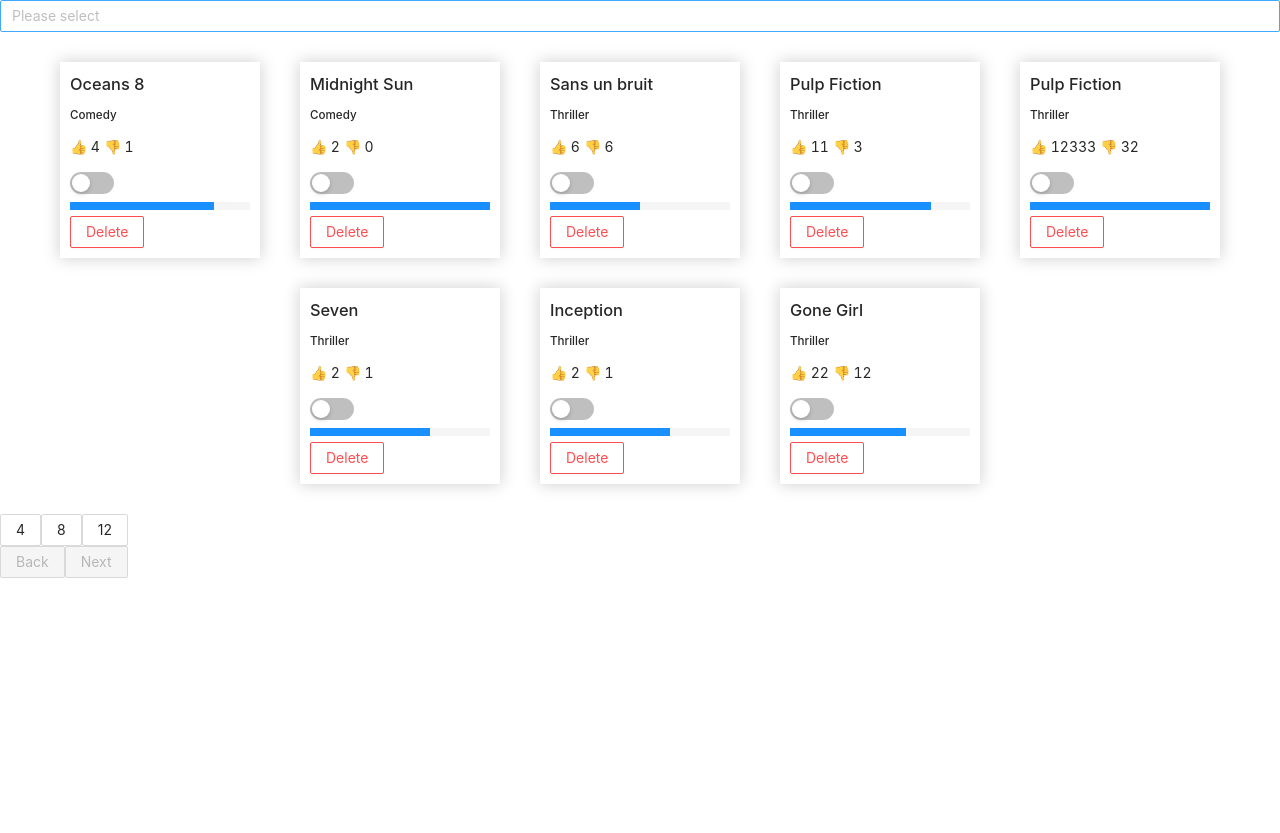
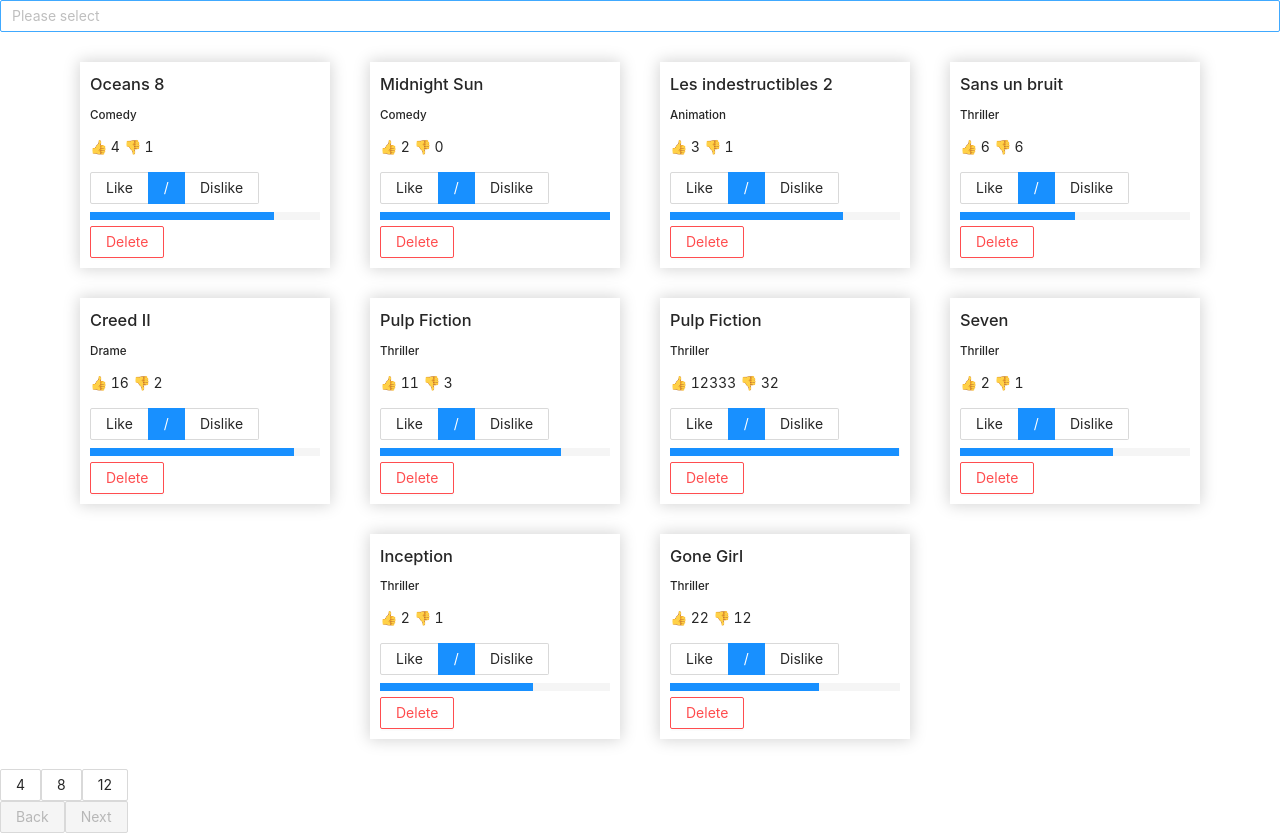
Before and after one commit to dadadjamel/test-react-particeep, a React (Create React App) app: page / in a window 1280 px wide. Before the commit the page ends 800 px from the top, so only its background shows below. Built offline with nearby package versions, Linux system fonts and the light colour scheme.

Commit message:
added new way of like/dislike

```diff
--- a/src/App.js
+++ b/src/App.js
@@ -18,16 +18,20 @@ function App() {
   const [numberOfItemInPage, setNumberOfItemInPage] = useState(12)
   const [pages] = useState(Math.round(movies.length / numberOfItemInPage));
   const [currentPage, setCurrentPage] = useState(1)
-  const [categoryTable, setCategoryTable] = useState([{value:'ff',label:'ffss'},{value:'ffaa',label:'ffssaa'}])
+  const [categoryTable, setCategoryTable] = useState([{ value: 'ff', label: 'ffss' }, { value: 'ffaa', label: 'ffssaa' }])
 
 
+  const getAllMovies = () => {
+    movies$.then(movie => {
+      setMovies(movie)
+    });
+  }
 
   useState(() => {
     // setIsloading(true)
-    movies$.then(movie => {
-      setMovies(movie)
-    });
-    console.log(movies,'😎😎😎');
+    getAllMovies()
+
+    console.log(movies, '😎😎😎');
     // setIsloading(false)
   }, [])
 
@@ -38,11 +42,9 @@ function App() {
 
     if (movies.length != 0) {
       // setCategoryTable([{value:'Thriller',label:'Thriller'},{value:'Comedy',label:'Comedy'}])
-      setCategoryTable(['Thriller','Comedy'])
+      setCategoryTable([])
     }
-    console.log(movies,'😍😍😍')
-
-
+    console.log(movies, '😍😍😍')
   }
 
   useState(() => {
@@ -60,19 +62,7 @@ function App() {
     console.log('number is deleted', id)
   }
 
-  const handleLikeDislike = (id) => {
-    // setMovies(movies.map(movie => movie.id == id ? {...movie,likes:movie.likes+1} : movie))
-    setMovies(movies.map(movie => {
-      if (movie?.id == id) {
-        if (movie?.likedalready == false) {
-          return { ...movie, likes: movie.likes - 1, likedalready: true }
-        } else {
-          return { ...movie, likes: movie.likes + 1, likedalready: false }
-        }
-      } else return movie
-    }))
-    console.log('number is liked/disliked', id)
-  }
+
 
 
   return (
@@ -86,10 +76,10 @@ function App() {
         placeholder="Please select"
       >
 
-        {categoryTable.length != 0 ? categoryTable?.map((cat,index) => (
+        {categoryTable.length != 0 ? categoryTable?.map((cat, index) => (
           <Option key={index} value={cat}>{cat}</Option>
         )) : console.log('❌❌❌')}
-          {/* <Option value="{cat}">"cat"</Option> */}
+        {/* <Option value="{cat}">"cat"</Option> */}
 
       </Select>
 
@@ -97,13 +87,12 @@ function App() {
       {!movies.length == 0 ? <div className='movies' >
         {movies.slice(currentPage * numberOfItemInPage - numberOfItemInPage, currentPage * numberOfItemInPage).map((movie, index) => {
           if (categoryTable.length == 0) {
-            return (<Movie key={index} movie={movie} handleDelete={handleDelete} handleLikeDislike={handleLikeDislike} />)
+            return (<Movie key={index} movie={movie} handleDelete={handleDelete}  />)
           } else {
             if (categoryTable.includes(movie.category)) {
-              return (<Movie key={index} movie={movie} handleDelete={handleDelete} handleLikeDislike={handleLikeDislike} />)
+              return (<Movie key={index} movie={movie} handleDelete={handleDelete} />)
             }
           }
-
         })}
       </div> : <div><Spin size="large" /></div>}
 
--- a/src/components/movie/Movie.js
+++ b/src/components/movie/Movie.js
@@ -1,23 +1,88 @@
-import { useState } from "react"
+import { useEffect, useState } from "react"
 import { movies$ } from "../../api/movies"
 import './movie.css'
 // import LinearProgress from '@mui/material/LinearProgress';
-import { Progress, Button, Switch } from 'antd';
+import { Progress, Button, Switch, Radio } from 'antd';
+
+const options = [
+    { label: 'Like', value: 'like' },
+    { label: '/', value: 'Nothing' },
+    { label: 'Dislike', value: 'Dislike' },
+];
+const Movie = ({ movie, handleDelete }) => {
+
+    const [valueLikeDislike, setValueLikeDislike] = useState('Nothing')
+    const [localMovie, setLocalMovie] = useState(movie)
+
+    useEffect(() => {
+
+    }, [localMovie])
+
+    const handlelikeandDislike = (e) => {
+        const _valuelike = e.target.value
+        setValueLikeDislike(_valuelike)
+        if (_valuelike == 'like') {
+            let dislikes = localMovie.dislikes
+            if (localMovie.disliked){
+                dislikes -= 1
+            }
+
+            // console.log(localMovie.likes,'dadada');
+            setLocalMovie({...localMovie, likes:localMovie.likes + 1, dislikes: dislikes, liked : true, disliked : false})
+        } else if (_valuelike == 'Dislike') {
+            let likes = localMovie.likes
+            if (localMovie.liked){
+                likes -= 1
+            }
+            setLocalMovie({...localMovie,likes:likes, dislikes:localMovie.dislikes + 1, disliked : true, liked : false})
+        } else {
+            let likes = localMovie.likes
+            if (localMovie.liked){
+                likes -= 1
+            }
+            let dislikes = localMovie.dislikes
+            if (localMovie.disliked){
+                dislikes -= 1
+            }
+            setLocalMovie({...localMovie, likes:likes, dislikes:dislikes, disliked : false, liked : false})
+        }
+    }
+
+    // const handleLikeDislike = (id) => {
+    //     setMovies(movies.map(movie => movie.id == id ? {...movie,likes:movie.likes+1} : movie))
+    //     setMovies(movies.map(movie => {
+    //         if (movie?.id == id) {
+    //             if (movie?.likedalready == false) {
+    //                 return { ...movie, likes: movie.likes - 1, likedalready: true }
+    //             } else {
+    //                 return { ...movie, likes: movie.likes + 1, likedalready: false }
+    //             }
+    //         } else return movie
+    //     }))
+    //     console.log('number is liked/disliked', id)
+    // }
 
 
-const Movie = ({ movie, handleDelete, handleLikeDislike }) => {
 
     return (
 
         <div className='movie' >
-            <h3> {movie?.title} </h3>
-            <h5> {movie?.category} </h5>
-            <h5> {movie?.likedalready} </h5>
-            <p> 👍 {movie?.likes} 👎 {movie?.dislikes} </p>
-            <Switch defaultChecked={movie?.likedalready} onClick={()=>handleLikeDislike(movie?.id)} />
-            <Progress strokeLinecap="square" percent={movie?.likes / (movie?.likes + movie?.dislikes) * 100} showInfo={false} status='normal' />
+            <h3> {localMovie?.title} </h3>
+            <h5> {localMovie?.category} </h5>
+            <h5> {localMovie?.liked} </h5>
+            <p> 👍 {localMovie?.likes} 👎 {localMovie?.dislikes} </p>
+            {/* <Switch defaultChecked={movie?.likedalready} onClick={()=>handleLikeDislike(movie?.id)} /> */}
+            <Radio.Group
+                options={options}
+                onChange={(e) => handlelikeandDislike(e)}
+                value={valueLikeDislike}
+                optionType="button"
+                buttonStyle="solid"
+                defaultValue='Nothing'
+            />
+            <Progress strokeLinecap="square" percent={localMovie?.likes / (localMovie?.likes + localMovie?.dislikes) * 100} showInfo={false} status='normal' />
             <div className='movie__delete__button' >
-                <Button danger onClick={()=>handleDelete(movie?.id)} >Delete</Button>
+                <Button danger onClick={() => handleDelete(localMovie?.id)} >Delete</Button>
             </div>
 
         </div>
--- a/src/components/movie/movie.css
+++ b/src/components/movie/movie.css
@@ -4,7 +4,7 @@
    flex-direction: column;
    justify-content: start;
    align-items: flex-start;
-   width: 200px;
+   width: 250px;
    /* height: 150px; */
    margin: 15px 20px;
    padding: 10px;
```
